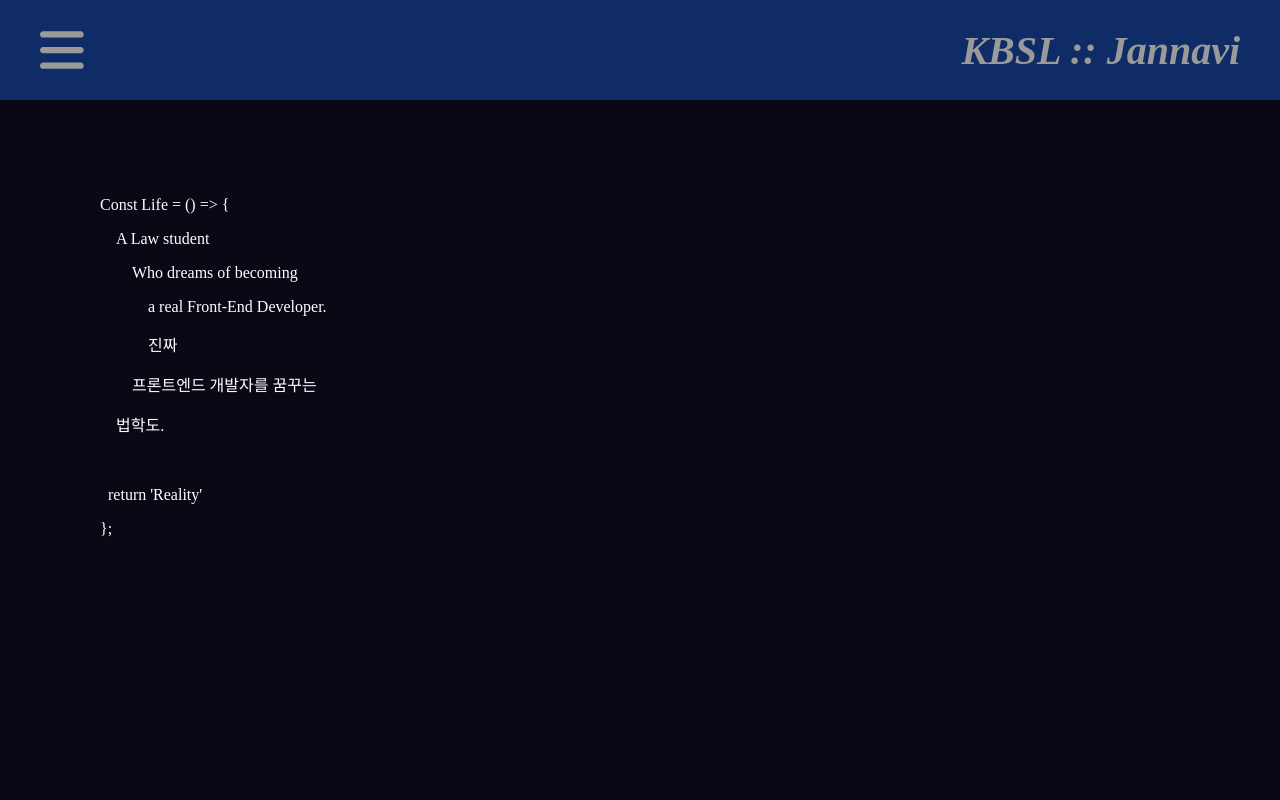
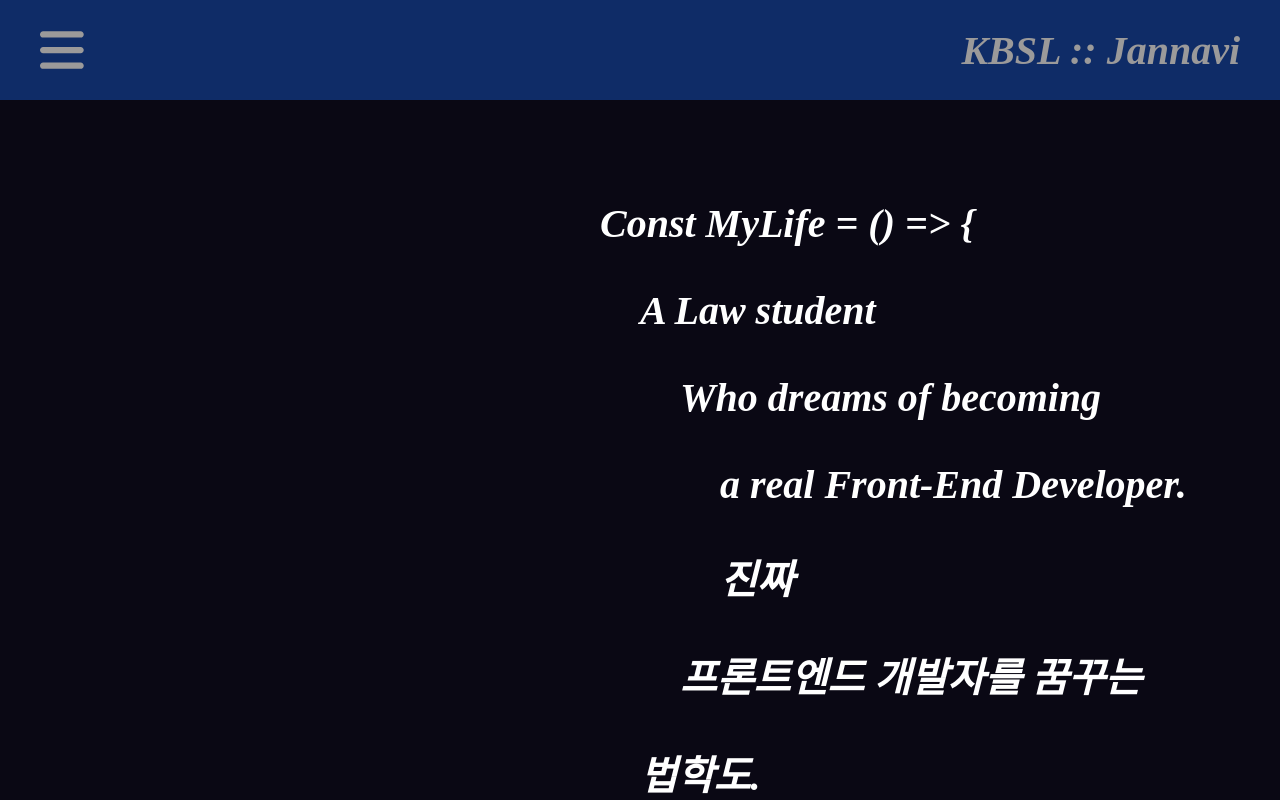
Before and after one commit to basilry/Project-by-basilry, a Next.js app: page / in a window 1280 px wide. Shown: the top 800 px of the page. Built offline with nearby package versions, Linux system fonts and the light colour scheme.

Commit message:
main.tsx coding

```diff
--- a/src/pages/Main.tsx
+++ b/src/pages/Main.tsx
@@ -7,14 +7,14 @@ const Main = () => {
         <Layout>
             <section className={styles.main_whole}>
                 {/* <div> */}
-                    <p>{"Const Life = () => {"}</p>
+                    <p>{"Const MyLife = () => {"}</p>
                     <p>&nbsp;&nbsp;&nbsp;&nbsp;A Law student</p>
                     <p>&nbsp;&nbsp;&nbsp;&nbsp;&nbsp;&nbsp;&nbsp;&nbsp;Who dreams of becoming</p>
                     <p>&nbsp;&nbsp;&nbsp;&nbsp;&nbsp;&nbsp;&nbsp;&nbsp;&nbsp;&nbsp;&nbsp;&nbsp;a real Front-End Developer.</p>
                     <p>&nbsp;&nbsp;&nbsp;&nbsp;&nbsp;&nbsp;&nbsp;&nbsp;&nbsp;&nbsp;&nbsp;&nbsp;진짜</p>
                     <p>&nbsp;&nbsp;&nbsp;&nbsp;&nbsp;&nbsp;&nbsp;&nbsp;프론트엔드 개발자를 꿈꾸는</p>
                     <p>&nbsp;&nbsp;&nbsp;&nbsp;법학도.</p>
-                    <br />
+                    {/* <br /> */}
                     <p>&nbsp;&nbsp;{"return 'Reality'"}</p>
                     <p>{"};"}</p>
                 {/* </div> */}
--- a/src/styles/components/layout.module.scss
+++ b/src/styles/components/layout.module.scss
@@ -13,9 +13,9 @@
     .contents {
         // padding-top: 150px;
 
-        padding: 180px 100px 100px 100px;
+        padding: 160px 100px 100px 100px;
         // height: 100%;
-        height: 2000px;
+        height: 100%;
         z-index: 100;
     }
 }
--- a/src/styles/pages/main.module.scss
+++ b/src/styles/pages/main.module.scss
@@ -1,8 +1,19 @@
 .main_whole {
     color: white;
-    // margin:
+    padding-left: 500px;
+    font-size: 40px;
+    font-weight: 900;
+    font-style: italic;
 
-    div {
+    p {
+        &:hover {
+            cursor: pointer;
+            color: #03a65a;
+        }
 
+        &:active {
+            cursor: pointer;
+            color: #595959;
+        }
     }
 }
```
